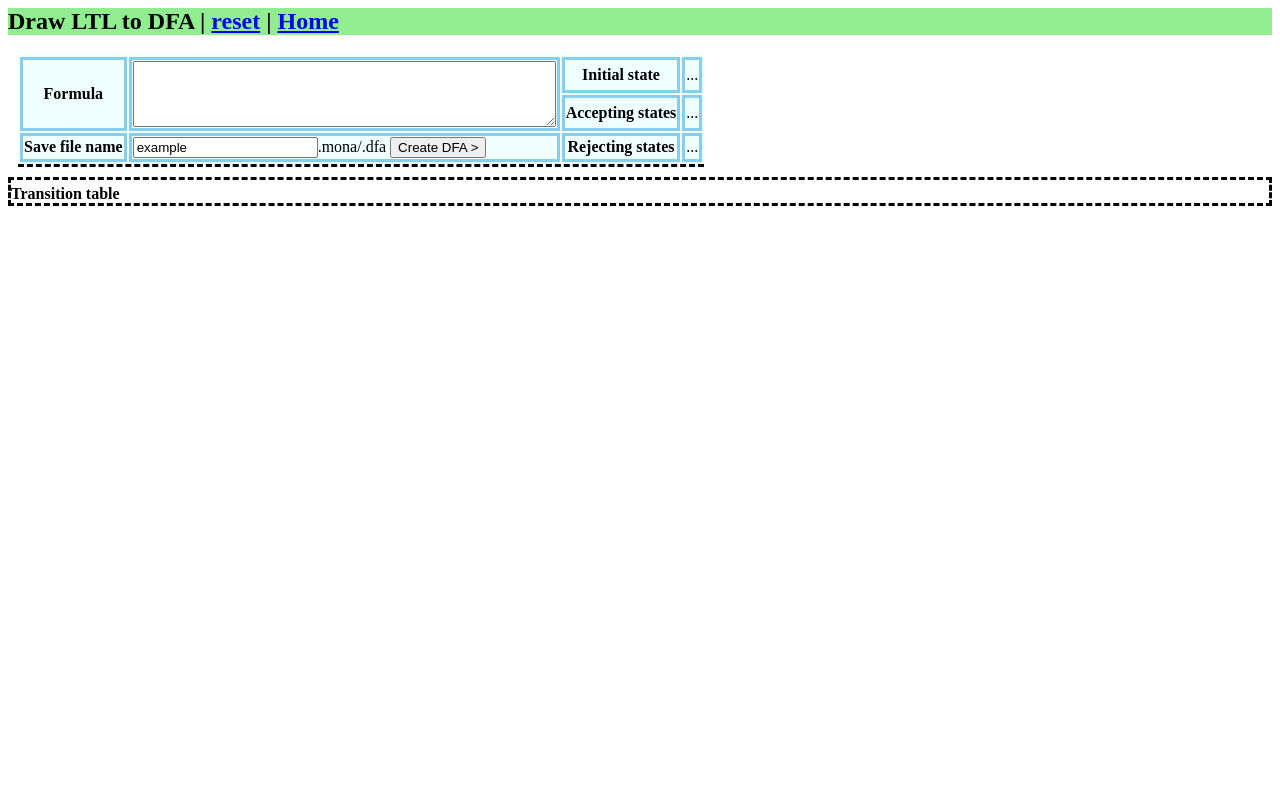
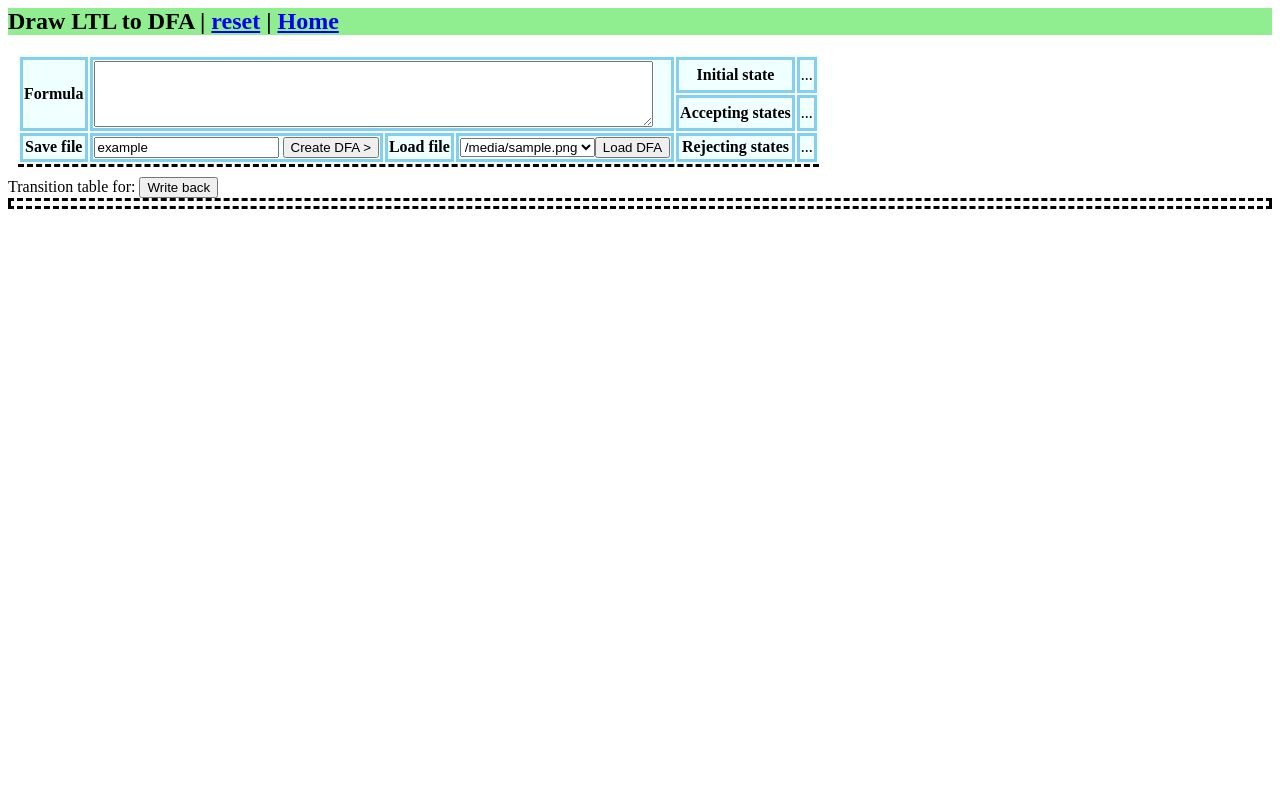
Before and after one commit to yingyan797/y-compose, a Flask app: template project/templates/ltl.html in a window 1280 px wide. Run offline with Flask 3, Linux system fonts and the light colour scheme; the template is opened without the code that fills it: most values are stand-ins (such as "Sample title", 1, 10 or a date in 2020).

Commit message:
draw and annotate transition, matrix

```diff
--- a/project/app.py
+++ b/project/app.py
@@ -1,12 +1,14 @@
 from flask import Flask, render_template, request, jsonify, redirect, url_for
 import json, os
 from datetime import datetime
-from ltl_util import formula_to_dfa
+from ltl_util import formula_to_dfa, parse_dfa
 
 app = Flask(__name__)
 
 # Directory to store saved grids
 GRIDS_DIR = 'project/static/saved_grids'
+MONA_DIR = 'project/static/mona_files'
+DFA_DIR = 'project/static/dfa_files'
 
 # Create directory if it doesn't exist
 if not os.path.exists(GRIDS_DIR):
@@ -21,7 +23,8 @@
 
 @app.route('/ltl')
 def ltl_formulation():
-    return render_template("ltl.html")
+    files = [fname[:-5] for fname in os.listdir(MONA_DIR)]
+    return render_template("ltl.html", files=files)
 
 @app.route('/create_dfa', methods=["POST"])
 def create_dfa():
@@ -29,7 +32,7 @@
     try:
         ifml = request.form.get("formula")
         fname = request.form.get("fname")
-        out = formula_to_dfa(ifml, fname, fname)
+        out = formula_to_dfa(ifml, fname)
         if isinstance(out, dict):
             res = {'success': True}
             res.update(out)
@@ -37,6 +40,18 @@
     except Exception as e:
         return jsonify({'success': False, 'error': str(e)})
 
+@app.route('/load_dfa/<fname>')
+def load_dfa(fname):
+    try:
+        with open(MONA_DIR+f"/{fname}.mona", "r") as f:
+            formula = f.readline().split(";")[0][1:]
+        with open(DFA_DIR+f"/{fname}.dfa", "r") as f:
+            mona_out = f.read()
+    except IOError as e:
+        return jsonify({'success': False, 'error': str(e)})
+    res = {"success": True}
+    res.update(parse_dfa(formula, mona_out))
+    return jsonify(res)
 
 @app.route('/save_grid', methods=['POST'])
 def save_grid():
--- a/project/templates/ltl.html
+++ b/project/templates/ltl.html
@@ -4,49 +4,62 @@
         th, td {
             border: solid skyblue;
         }
+        .column {
+            float: left;
+            width: 50%;
+        }
+
+        /* Clear floats after the columns */
+        .row:after {
+            content: "";
+            display: table;
+            clear: both;
+        }
     </style>
 </head>
 <body>
     <h2 style="background-color: lightgreen;">Draw LTL to DFA | <a href="/ltl">reset</a> | <a href="/">Home</a></h2>
     <table style="margin: 10px; border-bottom: dashed; background-color: azure;">
-        <tr><th rowspan="2">Formula</th><td rowspan="2"><textarea id="ifml" rows="4" cols="50"></textarea></td>
+        <tr><th rowspan="2">Formula</th><td rowspan="2" colspan="3"><textarea id="ifml" rows="4" style="width: 97%;"></textarea></td>
             <th>Initial state</th><td id="initial">...</td></tr>
         <tr><th>Accepting states</th><td id="accepting">...</td></tr>
-        <tr><th>Save file name</th><td><input type="text" id="fname" value="example" minlength="1">.mona/.dfa
+        <tr><th>Save file</th><td><input type="text" id="fname" value="example" minlength="1">
             <button id="create">Create DFA ></button></td>
+            <th>Load file</th><td><select id="fsel">{% for file in files %}
+                    <option value="{{file}}">{{file}}</option>
+                {% endfor %}</select><button id="load">Load DFA</button></td>
             <th>Rejecting states</th><td id="rejecting">...</td></tr>
     </table>
-
-    <div style="border: dashed; padding-top: 5px;">
-        <b>Transition table</b>
+    Transition table for: <b id="p_formula"></b> <button id="write">Write back</button>
+    <div class="row" style="border: dashed; padding-top: 5px;">
+        <div class="column">
             <table id="transition"></table>
+        </div><div class="column">
+            <table id="matrix"></table>
+        </div>
     </div>
 
     <script>
         document.addEventListener('DOMContentLoaded', function() {
+            const loadButton = document.getElementById('load');
             const submitButton = document.getElementById('create');
+            const writeButton = document.getElementById('write');
             const transitionTable = document.getElementById('transition');
 
-            submitButton.addEventListener('click', function() {
-                const formData = new FormData();
-                formData.append('formula', document.getElementById("ifml").value);
-                formData.append('fname', document.getElementById("fname").value);
-                fetch('/create_dfa',
-                    {method: 'POST', body: formData}
-                ).then(response => response.json()).then(data => {
-                    if (data.success) {
+            function create_table(data) {
                 let trans_html = "";
+                document.getElementById("p_formula").innerHTML = data.formula;
                 document.getElementById("initial").innerHTML = data.initial_state;
                 document.getElementById("accepting").innerHTML = data.accepting_states;
                 document.getElementById("rejecting").innerHTML = data.rejecting_states;
-                        trans_html += "<tr><th>State from</th><th>State to</th>";
+                trans_html += "<tr><th id='state_f'>State from</th><th id='state_t'>State to</th>";
                 for (let fv of data.free_variables) {
                     trans_html += "<td>"+fv+"</td>";
                 }
                 trans_html += "</tr>";
-                        console.log(1)
-                        for (let entry of data.transitions) {
-                            trans_html += "<tr><td>"+entry[0]+"</td><td>"+entry[2]+"</td>";
+                for (let i=0; i < data.transitions.length; i++) {
+                    const entry = data.transitions[i];
+                    trans_html += "<tr><td id='pair_f_"+entry[0]+"'>"+entry[0]+"</td><td id='pair_t_"+entry[2]+"'>"+entry[2]+"</td>";
                     for (let c of entry[1]) {
                         trans_html += "<td style='background-color:";
                         if (c == 0) {
@@ -61,6 +74,46 @@
                     trans_html += "</tr>";
                 }
                 transitionTable.innerHTML = trans_html;
+                let matrix_html = "<tr><th>State</th>"
+                for (let i=1; i <= data.matrix.length; i++) {
+                    matrix_html += "<th id='pair_t_"+i+"''>"+i+"</th>";
+                }
+                matrix_html += "</tr>"
+                data.matrix.forEach((row, i) => {
+                    matrix_html += "<tr><th id='pair_f_"+(i+1)+"''>"+(i+1)+"</th>";
+                    for (label of row) {
+                        matrix_html += "<td style='background-color: azure'>"+label+"</td>";
+                    }
+                    matrix_html += "</tr>";
+                })
+                document.getElementById("matrix").innerHTML = matrix_html;
+
+                for (let c of ['f', 't']) {
+                    const states = document.querySelectorAll("[id^='pair_"+c+"_']");
+                    states.forEach((state, num) => {
+                        state.addEventListener('click', function() {
+                            states.forEach((entry, i) => {
+                                entry.style.backgroundColor = "white";
+                            })
+                            const label = state.innerHTML;
+                            const matching = document.querySelectorAll("[id='pair_"+c+"_"+label+"']");
+                            matching.forEach((entry, i) => {
+                                entry.style.backgroundColor = 'lightgoldenrodyellow';
+                            })
+                        })
+                    });
+                }
+            }
+
+            submitButton.addEventListener('click', function() {
+                const formData = new FormData();
+                formData.append('formula', document.getElementById("ifml").value);
+                formData.append('fname', document.getElementById("fname").value);
+                fetch('/create_dfa',
+                    {method: 'POST', body: formData}
+                ).then(response => response.json()).then(data => {
+                    if (data.success) {
+                        create_table(data);
                     } else {
                         alert('Error creating dfa table: ' + data.error);
                     }
@@ -69,6 +122,27 @@
                     alert('An error occurred while creating DFA table.');
                 });
             });
+
+            loadButton.addEventListener('click', function() {
+                const fname = document.getElementById("fsel").value;
+                fetch(`/load_dfa/${fname}`).then(response => response.json()).then(data => {
+                    if (data.success) {
+                        create_table(data);
+                    } else {
+                        alert('Error creating dfa table: ' + data.error);
+                    }
+                }).catch(error => {
+                    console.error('Error:', error);
+                    alert('An error occurred while creating DFA table.');
+                });
+            });
+
+            writeButton.addEventListener('click', function() {
+                const p_formula = document.getElementById("p_formula").innerHTML;
+                if (p_formula != "") {
+                    document.getElementById("ifml").value = p_formula;
+                }
+            })
         })
     </script>
 </body>
```
Also changed, not shown: project/ltl_util.py (+40 -10 lines), 2 other files. Lines whose indentation alone changed are shown as unchanged.
